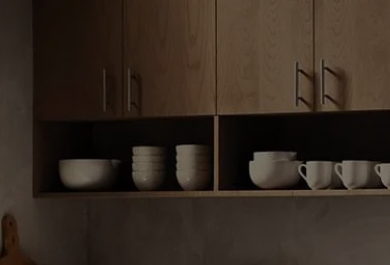
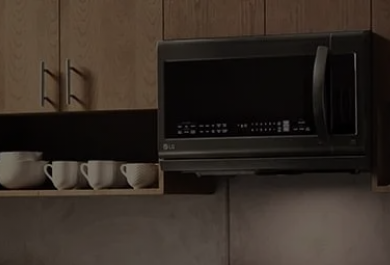
Before and after one commit to kendor74/LG, a plain HTML site: page index.html in a window 390 px wide. Shown: the top 265 px of the page. Drawn offline with Linux system fonts and the light colour scheme.

Commit message:
editing the heu

```diff
--- a/styles.css
+++ b/styles.css
@@ -837,7 +837,7 @@ section.testos h2 {
 
     header {
         height: 100vh;
-        background-position: 70%
+        background-position: 90%
     }
 
     section.services {
```
